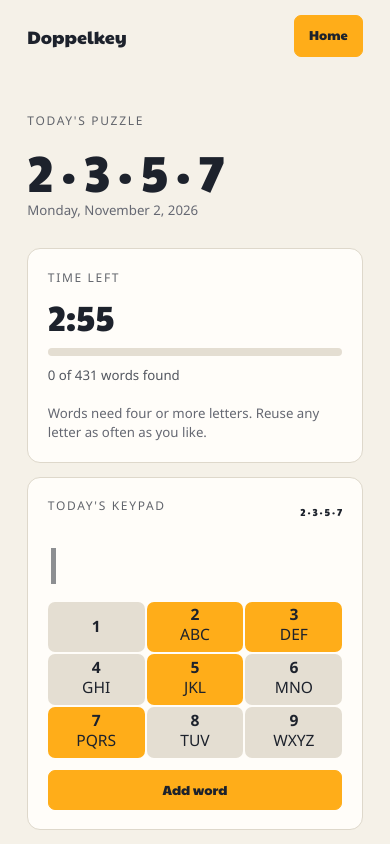
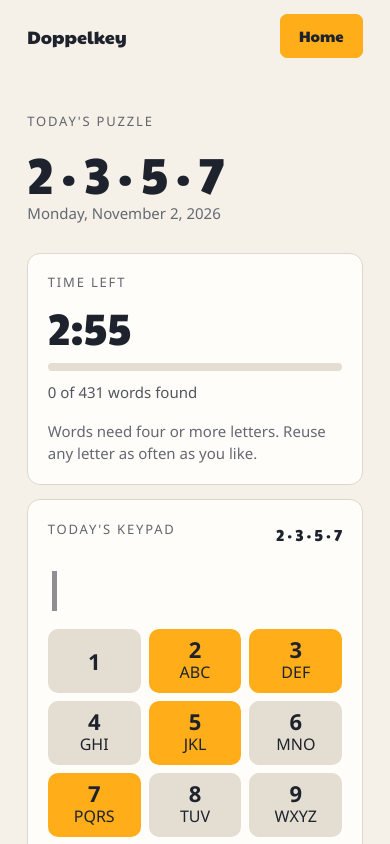
Before and after one commit to doppelkey/doppelkey.com, a Next.js app: page /game in a window 390 px wide. Shown: the top 844 px of the page. Built offline with nearby package versions, Linux system fonts and the light colour scheme.

Commit message:
style: mobile sizing for text, keypad and buttons (<=820px), desktop unchanged

```diff
--- a/app/globals.css
+++ b/app/globals.css
@@ -347,7 +347,7 @@ h1 {
   color: #60636a;
   font-size: 0.55vw;
 }
-@media (max-width: 600px) {
+@media (max-width: 820px) {
   .content-wrap,
   .site-header {
     width: 86%;
@@ -728,7 +728,7 @@ h1 {
   }
 }
 
-@media (max-width: 600px) {
+@media (max-width: 820px) {
   .game-section {
     min-height: auto;
     padding-bottom: 56px;
@@ -807,7 +807,7 @@ h1 {
 }
 
 /* Game page mobile readability minimums (scoped so the landing page is untouched) */
-@media (max-width: 600px) {
+@media (max-width: 820px) {
   .game-section .brand {
     font-size: 18px;
   }
@@ -820,3 +820,145 @@ h1 {
     font-size: 12px;
   }
 }
+
+/* Phone and small-tablet sizing: vw-based type shrinks with the screen, so set readable minimums here. */
+@media (max-width: 820px) {
+  body {
+    font-size: 16px;
+    -webkit-text-size-adjust: 100%;
+  }
+  .page-shell {
+    min-width: 0;
+  }
+  .brand {
+    font-size: 22px;
+  }
+  .button,
+  .game-section .main-nav .button {
+    font-size: 16px;
+    min-height: 48px;
+    padding: 12px 22px;
+  }
+  .button-small,
+  .game-section .main-nav .button {
+    min-height: 44px;
+    padding: 10px 18px;
+    font-size: 15px;
+  }
+  .eyebrow,
+  .game-section .eyebrow,
+  .puzzle-meta,
+  .panel-label {
+    font-size: 13px;
+  }
+  .hero-description,
+  .step p,
+  .example-copy p {
+    font-size: 17px;
+    line-height: 1.5;
+  }
+  .hero-description {
+    width: 100%;
+  }
+  .key-summary,
+  .panel-keypad .key-summary,
+  .puzzle-card .key-summary {
+    font-size: 14px;
+  }
+  .keypad {
+    gap: 8px;
+  }
+  .key {
+    height: 64px;
+    border-radius: 10px;
+  }
+  .key strong {
+    font-size: 22px;
+  }
+  .key span {
+    font-size: 16px;
+  }
+  .how-section h2,
+  .cta-content h2 {
+    font-size: 32px;
+  }
+  .step h3 {
+    font-size: 22px;
+  }
+  .step-number {
+    width: 36px;
+    height: 36px;
+    font-size: 16px;
+  }
+  .word-example strong {
+    font-size: 22px;
+  }
+  .word-list span {
+    font-size: 16px;
+  }
+  .status {
+    font-size: 15px;
+    padding: 10px 14px;
+    min-height: 40px;
+  }
+  .found-copy {
+    font-size: 14px;
+  }
+  .footer-content,
+  .footer-content nav {
+    font-size: 15px;
+  }
+  .game-date,
+  .game-progress,
+  .game-rules {
+    font-size: 15px;
+  }
+  .game-timer {
+    font-size: 44px;
+  }
+  .panel-keypad .typing-word {
+    font-size: clamp(40px, 12vw, 56px);
+  }
+  .game-add {
+    font-size: 18px;
+    min-height: 56px;
+  }
+  .game-feedback,
+  .found-empty,
+  .word-definition,
+  .panel-found .found-copy {
+    font-size: 15px;
+  }
+  .found-words {
+    gap: 8px;
+  }
+  .found-words .status {
+    font-size: 15px;
+  }
+  .key-summary,
+  .panel-keypad .key-summary,
+  .puzzle-card .key-summary {
+    font-size: 16px;
+  }
+  .example-copy h2 {
+    font-size: 28px;
+    margin-bottom: 12px;
+  }
+  .footer-content strong {
+    font-size: 20px;
+  }
+  .footer-content small {
+    font-size: 14px;
+    margin-top: 6px;
+  }
+  .puzzle-footer .status {
+    font-size: 14px;
+    padding: 10px 6px;
+    min-height: 0;
+    flex: 1 1 0;
+    text-align: center;
+  }
+  .game-loading-text {
+    font-size: 20px;
+  }
+}
```
